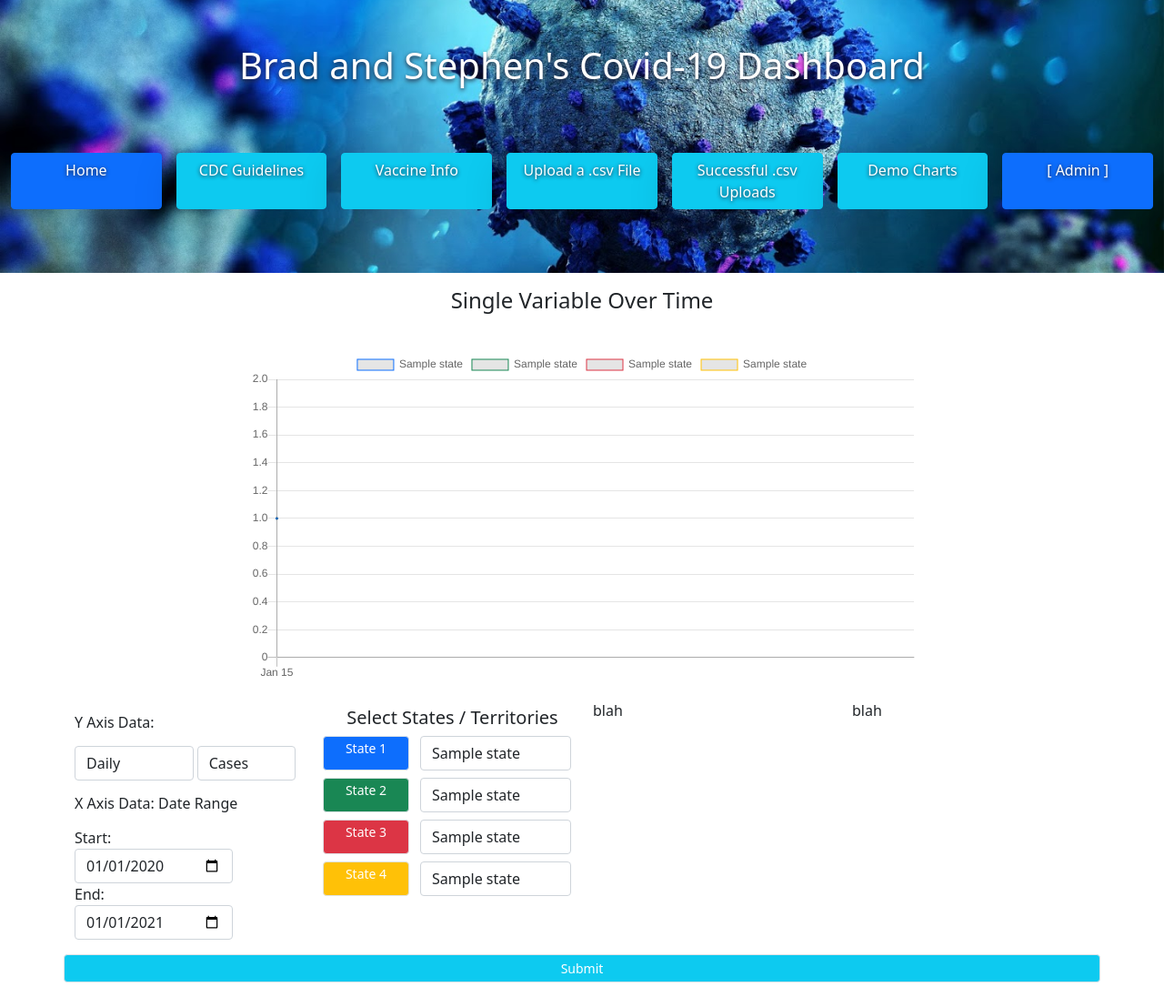
After one commit to s-graham42/CovidDashboard, a Django app: template dashboard/templates/single_variable_over_time.html in a window 1280 px wide. The commit adds this page. Shown: the whole page at 91% size. Run offline with Django 3.2, Linux system fonts and the light colour scheme; the template is opened without the code that fills it: values that come from a table or form of the project are taken from there, others are empty; tables that the repository leaves empty hold one stand-in row (values such as "Sample post"); some libraries are stand-ins or nearby versions.

Commit message:
some reorganizing, single variable over time page begun

```diff
--- a/dashboard/static/css/main_style.css
+++ b/dashboard/static/css/main_style.css
@@ -4,3 +4,14 @@
     background-size: cover;
     min-height: 300px;
 }
+.text-shadow-grey {
+    text-shadow: 0px 2px 5px #232338;
+}
+
+.text-shadow-sm {
+    text-shadow: 0px 1px 4px #232338;
+}
+.grey-finder {
+    background-color: grey;
+    min-height: 100px;
+}
--- /dev/null
+++ b/dashboard/static/scripts/singleVariable.js
@@ -0,0 +1,89 @@
+console.log("Hello Dashboard")
+
+
+
+// Create Four States Daily Cases Chart
+var lineCtxSVOT = document.getElementById('singleVariableOTCanvas').getContext('2d');
+var singleVariableOTChart = new Chart (lineCtxSVOT, {
+                type: 'line',
+                data: {},
+                options: {
+                    scales: {
+                        xAxes: [{
+                            type: 'time',
+                            time: {
+                                unit: 'day',
+                                displayFormats: {
+                                    'day': 'MMM DD'}},
+                        ticks: {source: 'data', maxRotation: 90, autoSkip: true, autoSkipPadding: 5},
+                        }]
+                    },
+                }
+            });
+
+function arrayToXY(arr) {
+    var newArr = [];
+    for (i = 0; i < arr.length; i++) {
+        var xy = {};
+        xy['x'] = arr[i][0];
+        xy['y'] = arr[i][1];
+        newArr.push(xy);
+    }
+    console.log(newArr)
+    return newArr;
+}
+
+
+// ------------------  Line Chart ------------------------------------
+$("#singleVariableOTForm").submit(function(e) {
+    e.preventDefault();
+    console.log("Got it!  Prevented Default!");
+    var form = $(this);
+    var url = form.attr('action');
+    $.ajax({
+        type: "POST",
+        url: url,
+        data: form.serialize(),
+        success: function(data) {
+            console.log(data);
+            var newData = {
+                datasets: [{
+                    label: data.state_1_name,
+                    borderColor: 'rgb(13, 110, 253)',
+                    borderWidth: 1,
+                    lineTension: 0.5,
+                    pointHoverRadius: 2,
+                    pointRadius: 1,
+                    data: arrayToXY(data.state_1_data),
+                }, {
+                    label: data.state_2_name,
+                    borderColor: 'rgb(25,135, 84)',
+                    borderWidth: 1,
+                    lineTension: 0.5,
+                    pointHoverRadius: 2,
+                    pointRadius: 1,
+                    data: arrayToXY(data.state_2_data),
+                }, {
+                    label: data.state_3_name,
+                    borderColor: 'rgb(220,53, 69)',
+                    borderWidth: 1,
+                    lineTension: 0.5,
+                    pointHoverRadius: 2,
+                    pointRadius: 1,
+                    data: arrayToXY(data.state_3_data),
+                }, {
+                    label: data.state_4_name,
+                    borderColor: 'rgb(255,193, 7)',
+                    borderWidth: 1,
+                    lineTension: 0.5,
+                    pointHoverRadius: 2,
+                    pointRadius: 1,
+                    data: arrayToXY(data.state_4_data),
+                }]
+            };
+
+            singleVariableOTChart.data = newData;
+            singleVariableOTChart.update();
+        }
+    });
+});
--- /dev/null
+++ b/dashboard/templates/single_variable_over_time.html
@@ -0,0 +1,147 @@
+<!DOCTYPE html>
+<html lang="en">
+<head>
+    <meta charset="UTF-8">
+    <meta name="viewport" content="width=device-width, initial-scale=1.0">
+    <title>Covid Dashboard Main Page</title>
+    <link href="https://cdn.jsdelivr.net/npm/bootstrap@5.0.0-beta1/dist/css/bootstrap.min.css" rel="stylesheet" integrity="sha384-giJF6kkoqNQ00vy+HMDP7azOuL0xtbfIcaT9wjKHr8RbDVddVHyTfAAsrekwKmP1" crossorigin="anonymous">
+    {% load static %}
+    <link rel="stylesheet" href="{% static 'css/main_style.css' %}">
+</head>
+<body onload="submitOnLoad()">
+    <div class="main-nav">
+        <div class="row p-5">
+            <div>
+                <h1 class="text-center text-white text-shadow-grey">Brad and Stephen's Covid-19 Dashboard</h1>
+            </div>
+        </div>
+        <nav class="row my-auto p-3">
+                <a class="col mx-2 btn btn-primary shadow-lg text-shadow-sm" href="/">Home</a>
+                <a class="col mx-2 btn btn-info text-white shadow-lg text-shadow-sm" href="/">CDC Guidelines</a>
+                <a class="col mx-2 btn btn-info text-white shadow-lg text-shadow-sm" href="/">Vaccine Info</a>
+                <a class="col mx-2 btn btn-info text-white shadow-lg text-shadow-sm" href="/upload_csv">Upload a .csv File</a>
+                <a class="col mx-2 btn btn-info text-white shadow-lg text-shadow-sm" href="/upload_success">Successful .csv Uploads</a>
+                <a class="col mx-2 btn btn-info text-white shadow-lg text-shadow-sm" href="/demos">Demo Charts</a>
+                <a class="col mx-2 btn btn-primary shadow-lg text-shadow-sm" href="/admin">[ Admin ]</a>
+        </nav>
+    </div>
+    <div class="container-md mx-auto">
+
+        <!-- **************  LINE CHART ***************** -->
+        <div class="row my-3">
+            <h4 class="text-center border-dark">Single Variable Over Time</h4>
+        </div>
+        <div class="row">
+            <div class="col-8 mx-auto">
+                <canvas class="my-3" id="singleVariableOTCanvas"></canvas>
+            </div>
+        </div>
+        <form class="col mx-auto" id="singleVariableOTForm" action="/charts/singleVariableOverTime" method="POST">
+            {% csrf_token %}
+            <div class="row">
+                <!--  X/Y Axis selector  -->
+                <div class="col-md-3">
+                    <h6 class="my-3">Y Axis Data:</h6>
+                    <div class="form-group col-md-6 d-inline-block">
+                        <select class="form-control" name="cumulative_daily" id="cumulative_daily_select">
+                            <option value="daily" selected>Daily</option>
+                            <option value="cumulative">Cumulative</option>
+                        </select>
+                    </div>
+                    <div class="form-group col-md-5 d-inline-block">
+                        <select class="form-control" name="cases_deaths" id="cases_deaths_select">
+                                <option value="cases" selected>Cases</option>
+                                <option value="deaths">Deaths</option>
+                        </select>
+                    </div>
+
+                    <h6 class="my-3">X Axis Data:  Date Range</h6>
+                    <div class="form-group col-md-8 d-inline-block">
+                        Start: <input class="form-control" type="date" name="start_date" id="start_date" value="2020-01-01">
+                    </div>
+                    <div class="form-group col-md-8 d-inline-block">
+                        End: <input class="form-control" type="date" name="end_date" id="end_date" value="2021-01-01">
+                    </div>
+                </div>
+
+                <!--  State / Territory Selector -->
+                <div class="col-md-3">
+                    <h5 class="text-center my-2">Select States / Territories</h4>
+                    <div class="row my-2">
+                        <div class="col-md-4 bg-primary d-inline-block border rounded text-center text-white"><small>State 1</small></div>
+                        <div class="form-group col-md-8 d-inline-block">
+                            <select class="form-control" name="state_1" id="state_1_select">
+                                {% for state in all_states %}
+                                    {% if state.fips == 1 %}
+                                    <option value="{{state.fips}}" selected>{{state.name}}</option>
+                                    {% else %}
+                                    <option value="{{state.fips}}">{{state.name}}</option>
+                                    {% endif %}
+                                {% endfor %}
+                            </select>
+                        </div>
+                    </div>
+                    <div class="row my-2">
+                        <div class="col-md-4 bg-success d-inline-block border rounded text-center text-white"><small>State 2</small></div>
+                        <div class="form-group col-md-8 d-inline-block">
+                            <select class="form-control" name="state_2" id="state_2_select">
+                                {% for state in all_states %}
+                                    {% if state.fips == 2 %}
+                                    <option value="{{state.fips}}" selected>{{state.name}}</option>
+                                    {% else %}
+                                    <option value="{{state.fips}}">{{state.name}}</option>
+                                    {% endif %}
+                                {% endfor %}
+                            </select>
+                        </div>
+                    </div>
+                    <div class="row my-2">
+                        <div class="col-md-4 bg-danger d-inline-block border rounded text-center text-white"><small>State 3</small></div>
+                        <div class="form-group col-md-8 d-inline-block">
+                            <select class="form-control" name="state_3" id="state_3_select">
+                                {% for state in all_states %}
+                                    {% if state.fips == 4 %}
+                                    <option value="{{state.fips}}" selected>{{state.name}}</option>
+                                    {% else %}
+                                    <option value="{{state.fips}}">{{state.name}}</option>
+                                    {% endif %}
+                                {% endfor %}
+                            </select>
+                        </div>
+                    </div>
+                    <div class="row my-2">
+                        <div class="col-md-4 bg-warning d-inline-block border rounded text-center text-white"><small>State 4</small></div>
+                        <div class="form-group col-md-8 d-inline-block">
+                            <select class="form-control" name="state_4" id="state_4_select">
+                                {% for state in all_states %}
+                                    {% if state.fips == 5 %}
+                                    <option value="{{state.fips}}" selected>{{state.name}}</option>
+                                    {% else %}
+                                    <option value="{{state.fips}}">{{state.name}}</option>
+                                    {% endif %}
+                                {% endfor %}
+                            </select>
+                        </div>
+                    </div>
+                </div>
+
+
+                <div class="col-md-3 blue-finder">blah</div>
+                <div class="col-md-3 blue-finder">blah</div>
+                <button id="singleVariableOTSubmit" class="btn btn-sm btn-info border rounded text-white my-3" type="submit">Submit</button>
+            </div>
+        </form>
+    </div>
+</body>
+<script src="https://cdn.jsdelivr.net/npm/@popperjs/core@2.5.4/dist/umd/popper.min.js" integrity="sha384-q2kxQ16AaE6UbzuKqyBE9/u/KzioAlnx2maXQHiDX9d4/zp8Ok3f+M7DPm+Ib6IU" crossorigin="anonymous"></script>
+<script src="https://cdn.jsdelivr.net/npm/bootstrap@5.0.0-beta1/dist/js/bootstrap.min.js" integrity="sha384-pQQkAEnwaBkjpqZ8RU1fF1AKtTcHJwFl3pblpTlHXybJjHpMYo79HY3hIi4NKxyj" crossorigin="anonymous"></script>
+<script src="https://cdnjs.cloudflare.com/ajax/libs/moment.js/2.24.0/moment.js"></script>
+<script src="https://cdn.jsdelivr.net/npm/chart.js@2.8.0"></script>
+<script src="https://ajax.googleapis.com/ajax/libs/jquery/3.5.1/jquery.min.js"></script>
+<script src="{% static 'scripts/singleVariable.js' %}"></script>
+<script>
+    function submitOnLoad() {
+    document.getElementById("singleVariableOTSubmit").click();
+    }
+</script>
+</html>
--- a/dashboard/urls.py
+++ b/dashboard/urls.py
@@ -9,6 +9,8 @@ urlpatterns = [
     path('db_load_csv/<int:id>', views.db_load_csv),
     path('db_load_success/<int:row_count>', views.db_load_sucess),
     path('compare/daily_cases', views.compare_daily_cases),
+    path('compare/singleVariable', views.compare_single_variable),
     path('charts/oneStateDailyCases', views.oneStateDailyCases, name="oneStateDailyCases"),
     path('charts/fourStatesDailyCases', views.fourStatesDailyCases, name="fourStatesDailyCases"),
+    path('charts/singleVariableOverTime', views.singleVariableOverTime, name="singleVariableOverTime"),
 ]
--- a/dashboard/views.py
+++ b/dashboard/views.py
@@ -20,6 +20,23 @@ def compare_daily_cases(request):
     labelData = []
     this_state = State.objects.get(fips=53)
     for item in Entry.objects.filter(state=this_state).order_by('date'):
+        caseData.append(item.cases_d)
+        deathData.append(item.deaths_d)
+        labelData.append(str(item.date))
+    context = {
+        "all_states" : State.objects.all().order_by("fips"),
+        "labels" : labelData,
+        "caseData" : caseData,
+        "deathData" : deathData,
+    }
+    return render(request, "compare_daily_cases.html", context)
+
+def compare_single_variable(request):
+    caseData = []
+    deathData = []
+    labelData = []
+    this_state = State.objects.get(fips=53)
+    for item in Entry.objects.filter(state=this_state).order_by('date'):
         caseData.append(item.cases_c)
         deathData.append(item.deaths_c)
         labelData.append(str(item.date))
@@ -29,7 +46,7 @@ def compare_daily_cases(request):
         "caseData" : caseData,
         "deathData" : deathData,
     }
-    return render(request, "compare_daily_cases.html", context)
+    return render(request, "single_variable_over_time.html", context)
 
 def upload_csv(request):
     if request.method == "POST":
@@ -145,3 +162,45 @@ def fourStatesDailyCases(request):
             'state_3_data': state_3_data,
             'state_4_name': state_4.name,
             'state_4_data': state_4_data})
+
+def singleVariableOverTime(request):
+    if request.method == "POST":
+        # labels = []
+        state_1_data = []
+        state_2_data = []
+        state_3_data = []
+        state_4_data = []
+        state_1 = State.objects.get(fips=request.POST['state_1'])
+        state_2 = State.objects.get(fips=request.POST['state_2'])
+        state_3 = State.objects.get(fips=request.POST['state_3'])
+        state_4 = State.objects.get(fips=request.POST['state_4'])
+
+        state_1_qs = Entry.objects.filter(state=state_1).order_by('date')
+        for entry in state_1_qs:
+            s1date = datetime.datetime.strftime(entry.date, "%m/%d/%Y")
+            state_1_data.append([s1date, entry.cases_d])
+
+        state_2_qs = Entry.objects.filter(state=state_2).order_by('date')
+        for entry in state_2_qs:
+            s2date = datetime.datetime.strftime(entry.date, "%m/%d/%Y")
+            state_2_data.append([s2date, entry.cases_d])
+
+        state_3_qs = Entry.objects.filter(state=state_3).order_by('date')
+        for entry in state_3_qs:
+            s3date = datetime.datetime.strftime(entry.date, "%m/%d/%Y")
+            state_3_data.append([s3date, entry.cases_d])
+
+        state_4_qs = Entry.objects.filter(state=state_4).order_by('date')
+        for entry in state_4_qs:
+            s4date = datetime.datetime.strftime(entry.date, "%m/%d/%Y")
+            state_4_data.append([s4date, entry.cases_d])
+
+        return JsonResponse(data={  #'labels': labels,
+            'state_1_name': state_1.name,
+            'state_1_data': state_1_data,
+            'state_2_name': state_2.name,
+            'state_2_data': state_2_data,
+            'state_3_name': state_3.name,
+            'state_3_data': state_3_data,
+            'state_4_name': state_4.name,
+            'state_4_data': state_4_data})
```
Also changed, not shown: dashboard/static/scripts/main.js (+1 -22 lines), dashboard/templates/index.html (+24 -22 lines), dashboard/templates/inner_base.html (added, +43 -0 lines).
